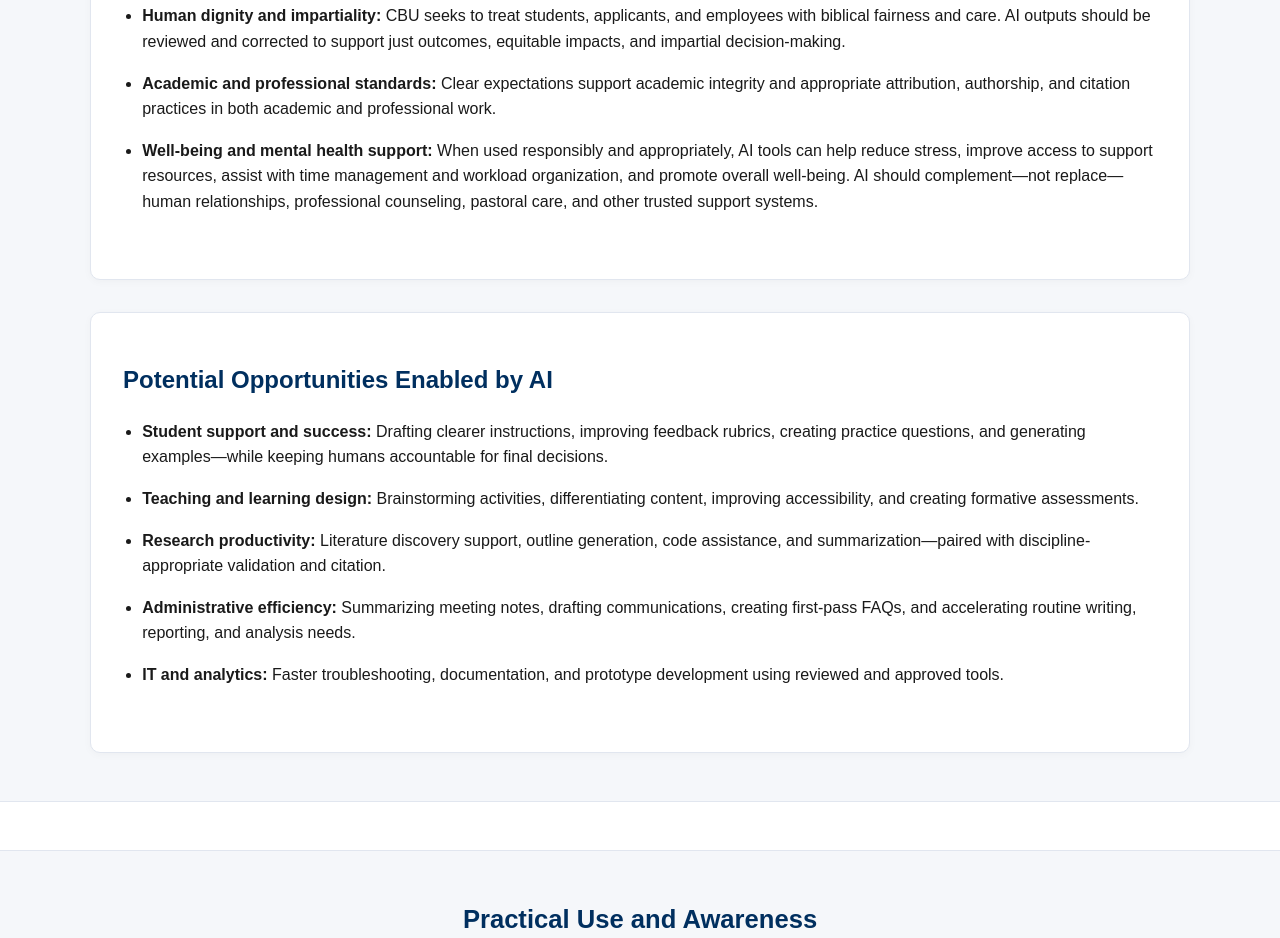
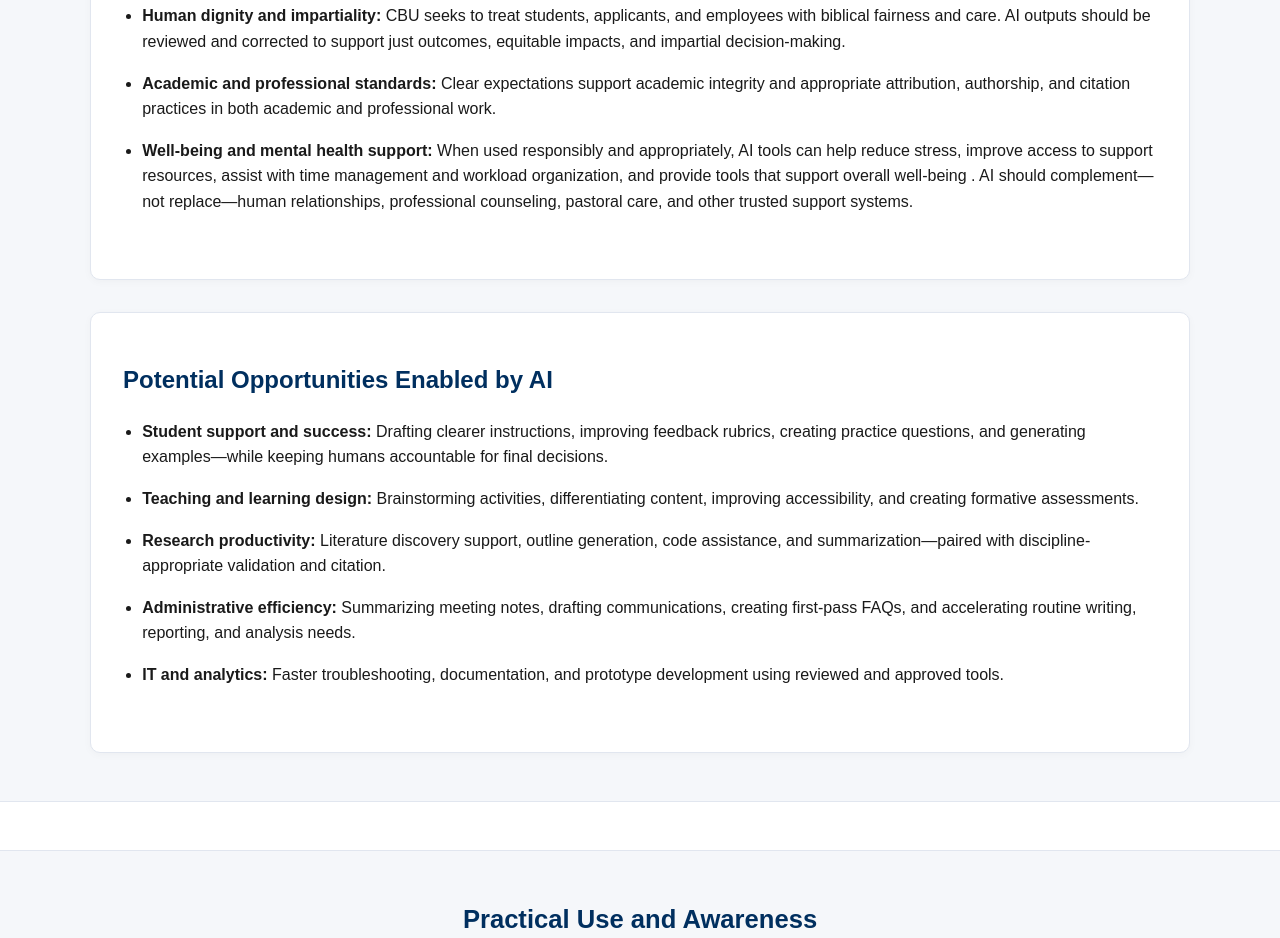
Before and after one commit to tyco7777/cp3, a plain HTML site: page index.html in a window 1280 px wide. Shown: the part 1211-2149 px from the top of the page. Drawn offline with Linux system fonts and the light colour scheme.

Commit message:
Refine well-being and mental health support description
Updated wording for clarity and completeness in well-being support section.

```diff
--- a/index.html
+++ b/index.html
@@ -81,7 +81,7 @@
           <li><strong>Compliance and risk management:</strong> Responsible AI use helps meet legal, regulatory, accreditation, and contractual obligations while reducing institutional and reputational risk.</li>
           <li><strong>Human dignity and impartiality:</strong> CBU seeks to treat students, applicants, and employees with biblical fairness and care. AI outputs should be reviewed and corrected to support just outcomes, equitable impacts, and impartial decision-making.</li>
           <li><strong>Academic and professional standards:</strong> Clear expectations support academic integrity and appropriate attribution, authorship, and citation practices in both academic and professional work.</li>
-          <li><strong>Well-being and mental health support:</strong> When used responsibly and appropriately, AI tools can help reduce stress, improve access to support resources, assist with time management and workload organization, and promote overall well-being. AI should complement—not replace—human relationships, professional counseling, pastoral care, and other trusted support systems.</li>
+          <li><strong>Well-being and mental health support:</strong> When used responsibly and appropriately, AI tools can help reduce stress, improve access to support resources, assist with time management and workload organization, and provide tools that support overall well-being . AI should complement—not replace—human relationships, professional counseling, pastoral care, and other trusted support systems.</li>
         </ul>
       </section>
 
```
